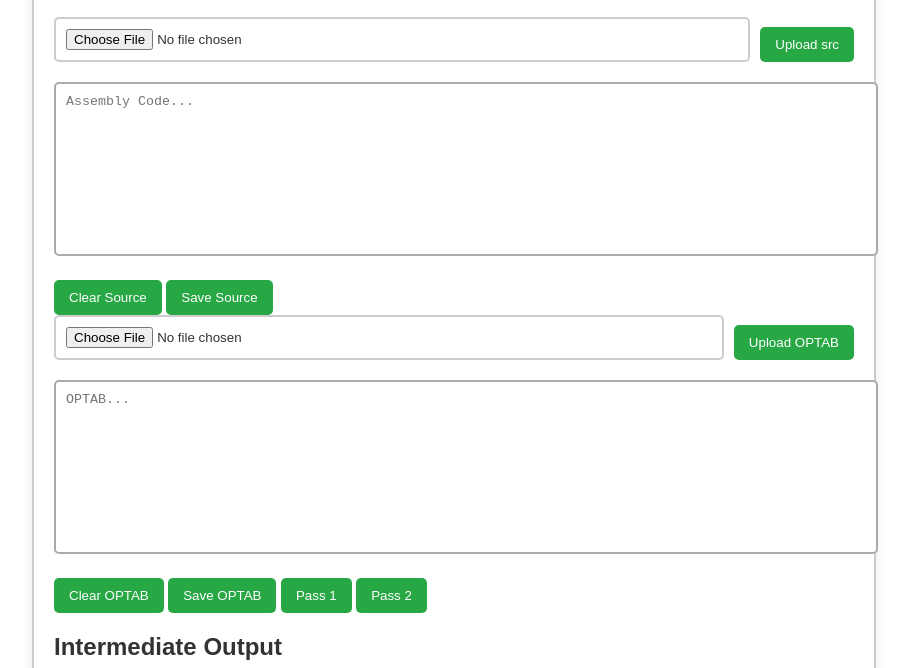
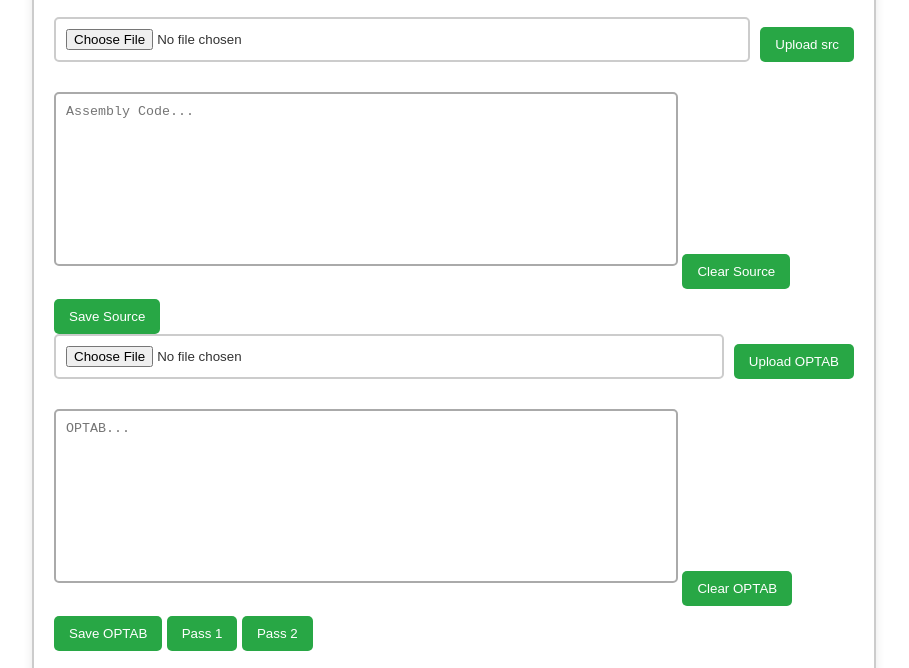
Before and after one commit to nandhubabu/Pass-1-Assembler, a plain HTML site: page index.html in a window 1280 px wide. Shown: the part 117-785 px from the top of the page, without its empty margins (186-1095 px from the left). Drawn offline with Linux system fonts and the light colour scheme; a script that the page names is missing.

Commit message:
Update styles.css

```diff
--- a/styles.css
+++ b/styles.css
@@ -56,13 +56,21 @@ button:hover {
 /* Textarea Styles */
 textarea {
     width: 100%;
+    max-width: 600px;
     height: 150px;
     padding: 10px;
-    border: 2px solid #aaa; /* More visible border */
+    margin: 10px 0;
+    border: 2px solid #aaa;
     border-radius: 5px;
     margin-bottom: 10px;
     resize: none;
     font-family: monospace;
+    outline: none;
+}
+
+textarea:focus {
+    border-color: #555;
+    box-shadow: 0 0 5px rgba(0, 0, 0, 0.2);
 }
 
 /* Output Section */
```
